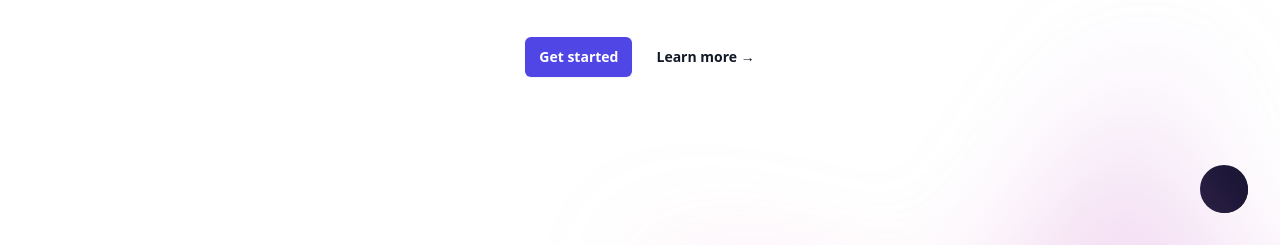
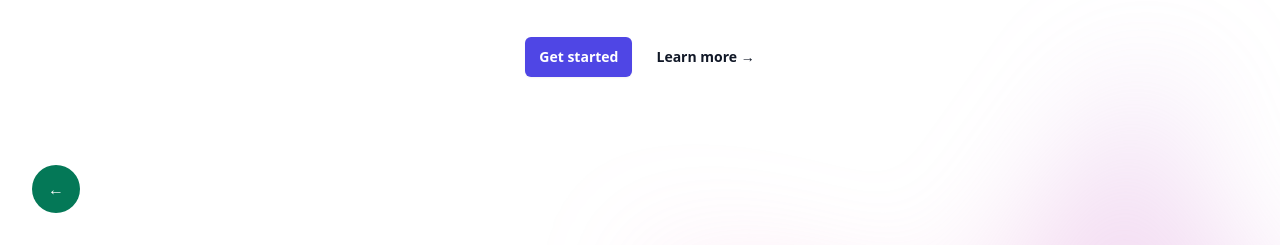
Before and after one commit to mobiloudsupport/back-button, a plain HTML site: page index.html in a window 1280 px wide. Shown: the part 555-800 px from the top of the page. Drawn offline with nearby package versions, Linux system fonts and the light colour scheme.

Commit message:
added animations and back fn

```diff
--- a/index.js
+++ b/index.js
@@ -10,97 +10,146 @@ class Darkmode {
 
     */
     const defaultOptions = {
-      bottom: '32px',
-      right: '32px',
-      left: 'unset',
       time: '0.3s',
-      mixColor: '#fff',
-      backgroundColor: '#fff',
-      buttonColorDark: '#100f2c',
-      buttonColorLight: '#fff',
-      label: '',
-      saveInCookies: true,
-      autoMatchOsTheme: true
+      textColor: 'white',
+      buttonColorPrimary: '#047857', // bg color
+      buttonColorLight: '#fff', //not used, but could be used if darkMode is added
+      label: '←',
+      autoMatchOsTheme: true, //not used, but could be used if darkMode is added
+      position: 'bottom-left', // top-right | top-left | bottom-left | bottom-right
+      animation: 'fadeIn', // fadeIn | scaleUp | slideBottom | slideTop | slideleft | slideRight
+      display: 'onLoad', // onLoad | onScrollDown | onScrollUp
+      hideMode: 'none', // not used for now
+      scrollHeight: 300, //in px, not used now
+      radius: '50%', // Any css unit, 50% gives a rounded btn if same height/width
+      width: 'auto',
+      delay: '1000', // defines how much time to wait until the element shows up
+      backBehavior: 'javascript', // for now, javascript only
+      containerClass: null, // if not null, button is injected into a container, it uses any html selectors '.class' '#id'
+      textAlign: 'center', // center | start | end
+      shadow: false
     };
 
     options = Object.assign({}, defaultOptions, options);
 
+    const position = () => {
+      let values = {right: 'unset', left: 'unset', bottom: 'unset', top: 'unset'}
+      switch (options.position) {
+        case 'bottom-right':
+          values.right = '32px';
+          values.bottom =  '32px';
+          break;
+        case 'bottom-left':
+          values.left = '32px';
+          values.bottom =  '32px';
+          break;
+        case 'top-right':
+          values.top = '32px';
+          values.right =  '32px';
+          break;
+        case 'top-left':
+          values.top = '32px';
+          values.left =  '32px';
+          break;
+        default:
+          values.right = '32px';
+          values.bottom =  '32px';
+      }
+      return values
+    }
     const css = `
-      .darkmode-layer {
-        position: fixed;
-        pointer-events: none;
-        background: ${options.mixColor};
-        transition: all ${options.time} ease;
-        mix-blend-mode: difference;
+
+      /* BTN CLASSES */
+      .backButton-toggle {
+        background: ${options.buttonColorPrimary};
+        width: ${options.width};
+        height: 3rem;
+        padding: 1em;
+        position: ${options.containerClass == null ? 'fixed' : 'block' };
+        border-radius: ${options.radius};
+        border:none;
+        right: ${position().right};
+        bottom: ${position().bottom};
+        left: ${position().left};
+        top: ${position().top};
+        cursor: pointer;
+        transition: all 0.5s ease;
+        display: none;
+        justify-content: ${options.textAlign};
+        align-items: center;
+        z-index: 999999;
+        color: ${options.textColor};
+        animation: ${options.animation + ' ' + '0.5s both'};
+        box-shadow: ${options.shadow ? '0px 3px 15px rgba(0,0,0,0.2);' : 'none'}
+
       }
 
-      .darkmode-layer--button {
-        width: 2.9rem;
-        height: 2.9rem;
-        border-radius: 50%;
-        right: ${options.right};
-        bottom: ${options.bottom};
-        left: ${options.left};
-      }
-
-      .darkmode-layer--simple {
-        width: 100%;
-        height: 100%;
-        top: 0;
-        left: 0;
-        transform: scale(1) !important;
-      }
-
-      .darkmode-layer--expanded {
-        transform: scale(100);
-        border-radius: 0;
-      }
-
-      .darkmode-layer--no-transition {
-        transition: none;
-      }
-
-      .darkmode-toggle {
-        background: ${options.buttonColorDark};
-        width: 3rem;
-        height: 3rem;
-        position: fixed;
-        border-radius: 50%;
-        border:none;
-        right: ${options.right};
-        bottom: ${options.bottom};
-        left: ${options.left};
-        cursor: pointer;
-        transition: all 0.5s ease;
-        display: flex;
-        justify-content: center;
-        align-items: center;
-      }
-
-      .darkmode-toggle--white {
+      .backButton-toggle--white {
         background: ${options.buttonColorLight};
       }
 
-      .darkmode-toggle--inactive {
+      .backButton-toggle--inactive {
         display: none;
       }
 
-      .darkmode-background {
-        background: ${options.backgroundColor};
-        position: fixed;
-        pointer-events: none;
-        z-index: -10;
-        width: 100%;
-        height: 100%;
-        top: 0;
-        left: 0;
+      .backButton-toggle--visible {
+        display: flex
       }
 
-      img, .darkmode-ignore {
-        isolation: isolate;
-        display: inline-block;
+    @keyframes fadeIn {
+      0% {
+          opacity: 0;
       }
+      100% {
+          opacity: 1;
+       }
+  }
 
+  @keyframes scaleUp {
+    0% {
+      transform: scale(0.5);
+    }
+    100% {
+      transform: scale(1);
+    }
+  }
+
+  @keyframes slideBottom {
+    0% {
+      transform: translateY(1000px);
+    }
+    100% {
+      transform: translateY(0);
+    }
+  }
+
+  @keyframes slideTop {
+    0% {
+      transform: translateY(-1000px);
+    }
+    100% {
+      transform: translateY(0);
+    }
+  }
+
+  @keyframes slideLeft {
+    0% {
+      transform: translateX(-1000px);
+    }
+    100% {
+      transform: translateX(0);
+    }
+  }
+
+  @keyframes slideRight {
+    0% {
+      transform: translateX(1000px);
+    }
+    100% {
+      transform: translateX(0);
+    }
+  }
+      /* CHECK MEDIA CLASSES */
       @media screen and (-ms-high-contrast: active), (-ms-high-contrast: none) {
         .darkmode-toggle {display: none !important}
       }
@@ -110,45 +159,31 @@ class Darkmode {
       }
     `;
 
-    const layer = document.createElement('div');
+    // keep btn
     const button = document.createElement('button');
-    const background = document.createElement('div');
+    button.innerHTML = options.label; //adds txt
 
-    button.innerHTML = options.label;
-    button.classList.add('darkmode-toggle--inactive');
-    layer.classList.add('darkmode-layer');
-    background.classList.add('darkmode-background');
+    // check if we would store history here
+    //const darkmodeActivated = window.localStorage.getItem('history') === '0';
+      if(options.containerClass  == null ) {
+        document.body.insertBefore(button, document.body.firstChild);
+      } else {
+        let container = document.querySelector(options.containerClass);
+        container.appendChild(button)
+      }
 
-    const darkmodeActivated = window.localStorage.getItem('darkmode') === 'true';
-    const preferedThemeOs =
-      options.autoMatchOsTheme && window.matchMedia('(prefers-color-scheme: dark)').matches;
-    const darkmodeNeverActivatedByAction = window.localStorage.getItem('darkmode') === null;
-
-    if (
-      (darkmodeActivated === true && options.saveInCookies) ||
-      (darkmodeNeverActivatedByAction && preferedThemeOs)
-    ) {
-      layer.classList.add(
-        'darkmode-layer--expanded',
-        'darkmode-layer--simple',
-        'darkmode-layer--no-transition'
-      );
-      button.classList.add('darkmode-toggle--white');
-      document.body.classList.add('darkmode--activated');
-    }
-
-    document.body.insertBefore(button, document.body.firstChild);
-    document.body.insertBefore(layer, document.body.firstChild);
-    document.body.insertBefore(background, document.body.firstChild);
-
+    // with 'this' refers to the fn addStyle below (1)
     this.addStyle(css);
 
     this.button = button;
-    this.layer = layer;
-    this.saveInCookies = options.saveInCookies;
+    this.display = options.display;
+    this.hideMode = options.hideMode;
     this.time = options.time;
+    this.scrollHeight = options.scrollHeight;
+    this.delay = options.delay;
+    this.backBehavior = options.backBehavior;
   }
-
+ // (1) inserts css in page
   addStyle(css) {
     const linkElement = document.createElement('link');
 
@@ -158,71 +193,95 @@ class Darkmode {
     document.head.appendChild(linkElement);
   }
 
-  showWidget() {
+
+  init() {
+    if (!IS_BROWSER) {
+          return;
+    }
+    const scrollHeight = this.scrollHeight   ;
+    let backBehavior = this.backBehavior;
+    // keep, 'this' refers to the bubbotn in the constructor
+    const button = this.button;
+    let scrollTop = 0;
+    // const hideMode = this.hideMode;
+    const display = this.display
+
+    const delay = this.delay
+    const  displayMode = () => {
+      let lastScrollTop = 0;
+      switch (display) {
+        case 'onLoad':
+            this.button.classList.add('backButton-toggle--visible');
+          break;
+        case 'scrollDown':
+
+        window.addEventListener('scroll', function() {
+          let scrollTop = window.scrollY || document.documentElement.scrollTop;
+
+          if (scrollTop < lastScrollTop) {
+            // Scrolling down, hide the element
+            button.style.display = 'none';
+          } else {
+            // Scrolling up, show the element
+            button.style.display = 'flex';
+          }
+
+          lastScrollTop = scrollTop;
+        });
+          break;
+        case 'scrollUp':
+
+          window.addEventListener('scroll', function() {
+            let scrollTop = window.scrollY || document.documentElement.scrollTop;
+
+            if (scrollTop > lastScrollTop) {
+              // Scrolling down, hide the element
+              button.style.display = 'none';
+            } else {
+              // Scrolling up, show the element
+              button.style.display = 'flex';
+            }
+
+            lastScrollTop = scrollTop;
+          });
+          break;
+        default:
+          this.button.classList.add('backButton-toggle--visible')
+          break;
+      }
+
+    }
+    // Triggers displayMode after X MilliSeconds
+    setTimeout(() => {
+      displayMode()
+    }, delay)
+
+    button.classList.add('backButton-toggle');
+    button.setAttribute('aria-label', 'Go back');
+
+    button.addEventListener('click', () => {
+
+      // HERE GOES THE BACK FUNCTIONS
+      if(backBehavior === 'javascript') {
+        history.back();
+        console.log(history.length)
+      }
+    });
+
+    //window.localStorage.setItem('history', history.lenght);
+  }
+
+  // PROGRAMATIC GO BACK
+  trigger() {
     if (!IS_BROWSER) {
       return;
     }
     const button = this.button;
-    const layer = this.layer;
-    const time = parseFloat(this.time) * 1000;
-
-    button.classList.add('darkmode-toggle');
-    button.classList.remove('darkmode-toggle--inactive');
-    button.setAttribute('aria-label', 'Activate dark mode');
-    button.setAttribute('aria-checked', 'false');
-    button.setAttribute('role', 'checkbox');
-    layer.classList.add('darkmode-layer--button');
-
-    button.addEventListener('click', () => {
-      const isDarkmode = this.isActivated();
-
-      if (!isDarkmode) {
-        layer.classList.add('darkmode-layer--expanded');
-        button.setAttribute('disabled', true);
-        setTimeout(() => {
-          layer.classList.add('darkmode-layer--no-transition');
-          layer.classList.add('darkmode-layer--simple');
-          button.removeAttribute('disabled');
-        }, time);
-      } else {
-        layer.classList.remove('darkmode-layer--simple');
-        button.setAttribute('disabled', true);
-        setTimeout(() => {
-          layer.classList.remove('darkmode-layer--no-transition');
-          layer.classList.remove('darkmode-layer--expanded');
-          button.removeAttribute('disabled');
-        }, 1);
-      }
-
-      button.classList.toggle('darkmode-toggle--white');
-      document.body.classList.toggle('darkmode--activated');
-      window.localStorage.setItem('darkmode', !isDarkmode);
-    });
+    history.back();
+    //window.localStorage.setItem('darkmode', history.length);
   }
 
-  toggle() {
-    if (!IS_BROWSER) {
-      return;
-    }
-    const layer = this.layer;
-    const isDarkmode = this.isActivated();
-    const button = this.button;
-
-    layer.classList.toggle('darkmode-layer--simple');
-    document.body.classList.toggle('darkmode--activated');
-    window.localStorage.setItem('darkmode', !isDarkmode);
-    button.setAttribute('aria-label', 'De-activate dark mode');
-    button.setAttribute('aria-checked', 'true');
-  }
-
-  isActivated() {
-    if (!IS_BROWSER) {
-      return null;
-    }
-    return document.body.classList.contains('darkmode--activated');
-  }
 }
-
 
 /* eslint-disable */
 if (IS_BROWSER) {
```
Also changed, not shown: index.html (+2 -1 lines).
